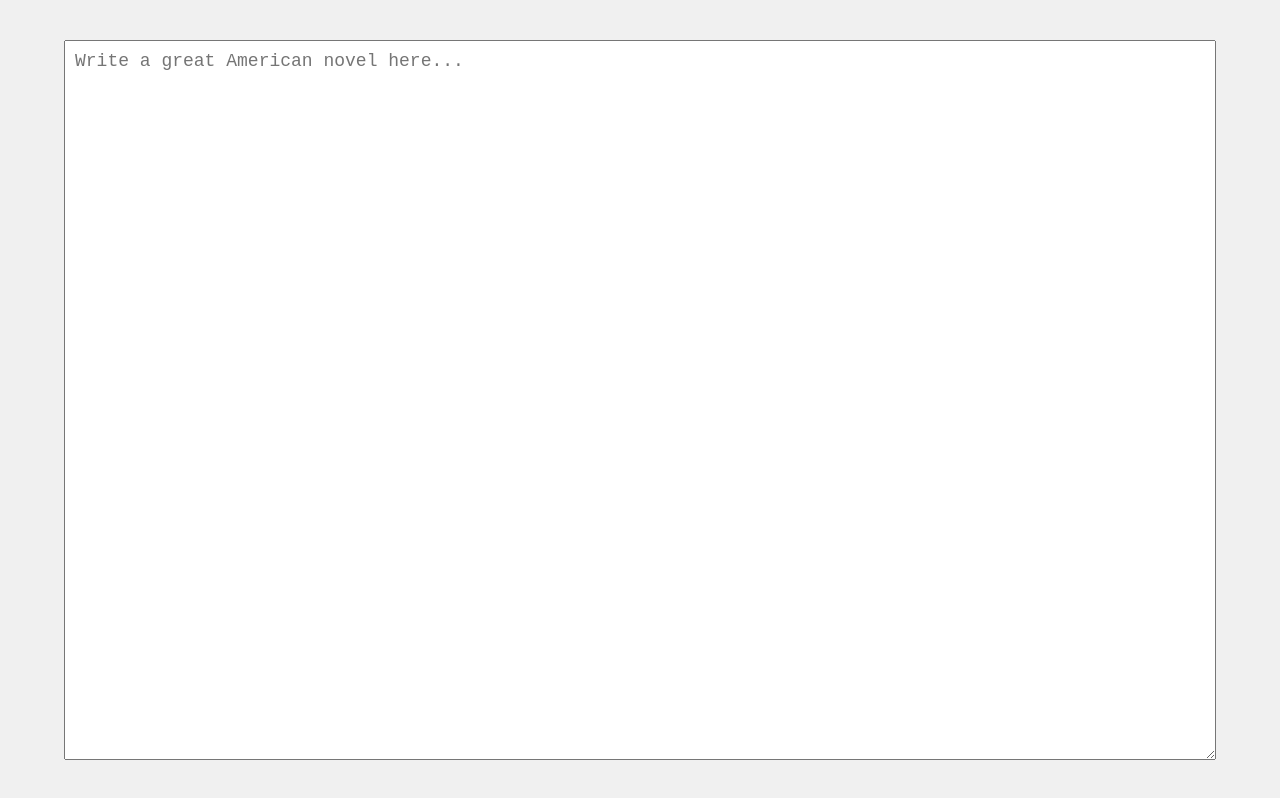
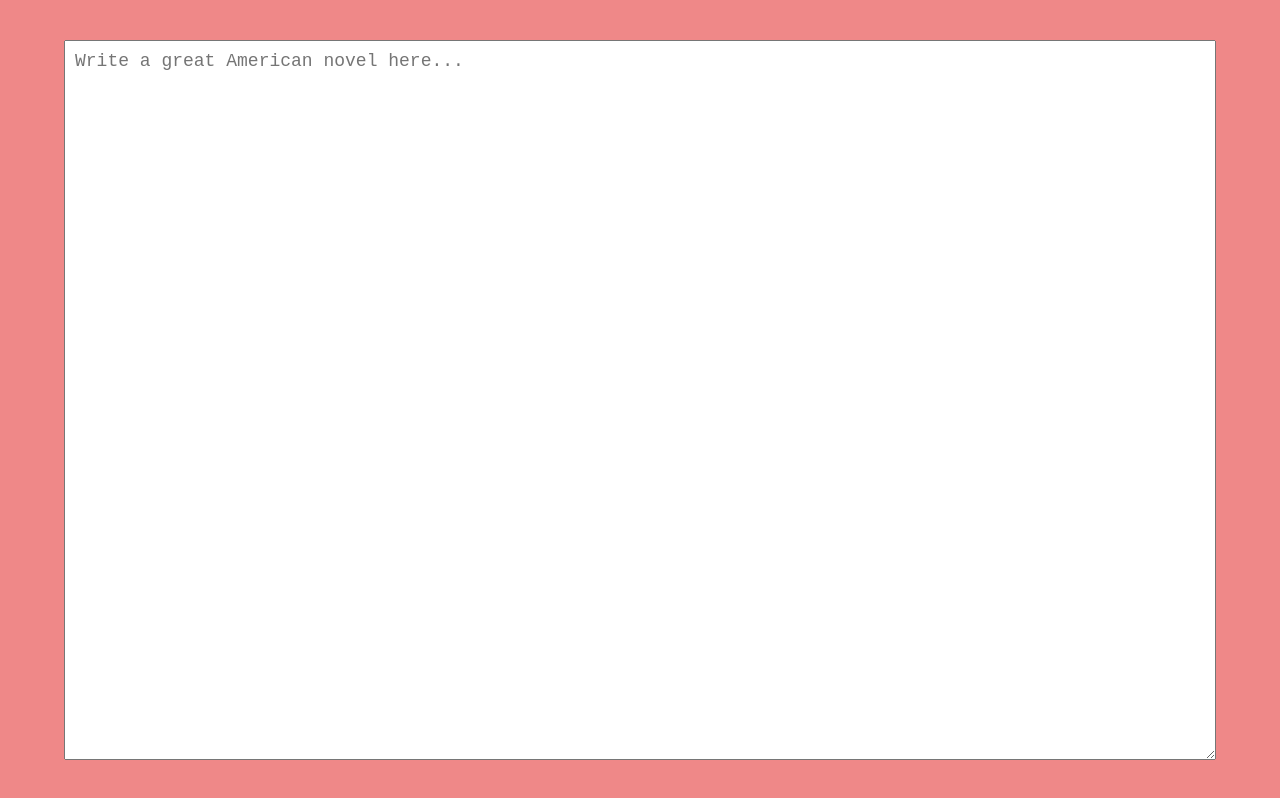
Before and after one commit to talnoznisky/write-a-great-america-novel, a plain HTML site: page index.html in a window 1280 px wide. Drawn offline with Linux system fonts and the light colour scheme.

Commit message:
nice cute tint to background

```diff
--- a/index.html
+++ b/index.html
@@ -12,7 +12,7 @@
             align-items: center;
             height: 100vh;
             margin: 0;
-            background-color: #f0f0f0;
+            background-color: #ef8888;
         }
         #container {
             width: 90%;
```
